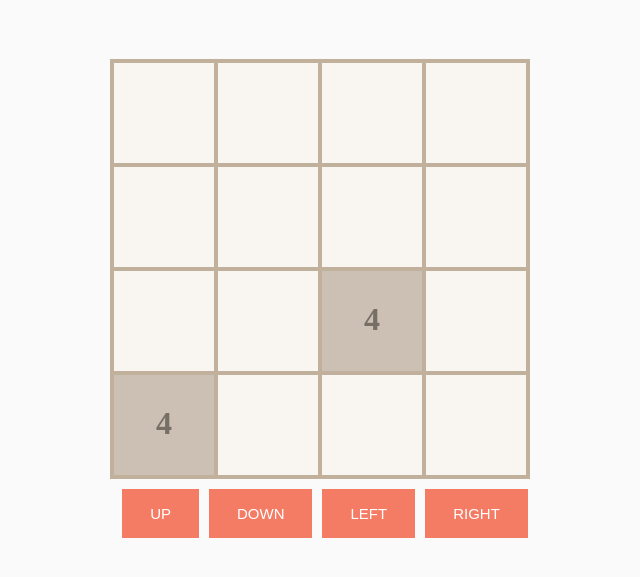
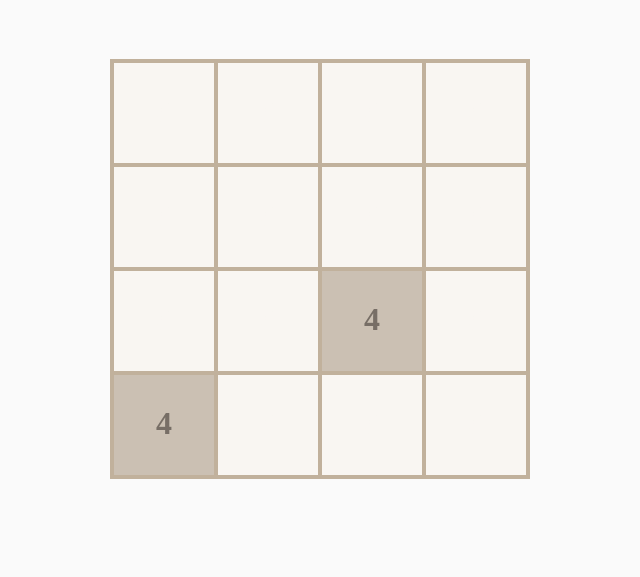
Before and after one commit to TLPcoder/1024, a website: page index.html in a window 1280 px wide. Shown: the part 79-656 px from the top of the page, without its empty margins (320-960 px from the left). Drawn offline with Linux system fonts and the light colour scheme.

Commit message:
block buttons for desktop

```diff
--- a/public/style.css
+++ b/public/style.css
@@ -83,8 +83,7 @@ body {
 
 @media only screen and (min-device-width: 500px) {
     .button{
-        padding: 15px 27px;
-        font-size: 15px;
+        display: none;
     }
 }
 
```
